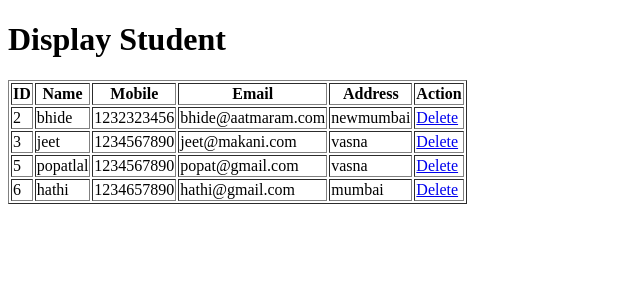
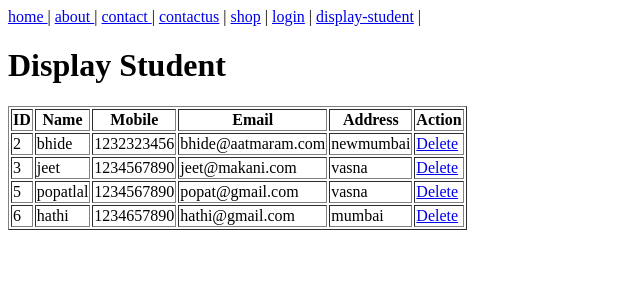
Before and after one commit to pruthesh2006-tech/django-project, a Django app: page /display-student in a window 1280 px wide. Shown: the top 300 px of the page, without its empty margins (0-640 px from the left). Run offline with Django 5.2, Linux system fonts and the light colour scheme; data comes from the database, SQL or seed files in the repository.

Commit message:
Complete django applications

```diff
--- a/myuserapp/urls.py
+++ b/myuserapp/urls.py
@@ -3,7 +3,7 @@ from . import views
 
 urlpatterns = [
     path('', views.homepageview),
-    path('home', views.homepageview),
+    path('home/', views.homepageview),
     path('about', views.aboutpageview),
     path('contact', views.contactpageview),
     path('shop', views.shoppage),
--- a/templates/display-student.html
+++ b/templates/display-student.html
@@ -6,6 +6,7 @@
     <title>Document</title>
 </head>
 <body>
+    {% include 'menu.html' %}
     <h1>Display Student</h1>
         <table border="1">
             <tr>
--- a/templates/login.html
+++ b/templates/login.html
@@ -6,6 +6,7 @@
     <title>Document</title>
 </head>
 <body>
+    {% include 'menu.html' %}
     <h1>Login Form</h1>
 
     <form method="post" action="/loginprocess">
--- a/templates/menu.html
+++ b/templates/menu.html
@@ -2,3 +2,6 @@
 <a href="/about"> about </a> |
 <a href="/contact"> contact </a> |
 <a href="/contactus"> contactus</a> |
+<a href="/shop"> shop</a> |
+<a href="/login"> login</a> |
+<a href="/display-student"> display-student</a> |
--- a/templates/shop.html
+++ b/templates/shop.html
@@ -9,6 +9,7 @@
 
 </head>
 <body>
+    {% include 'menu.html' %}
     <div class="a">
         <h1>Products</h1>
         <p>
```
